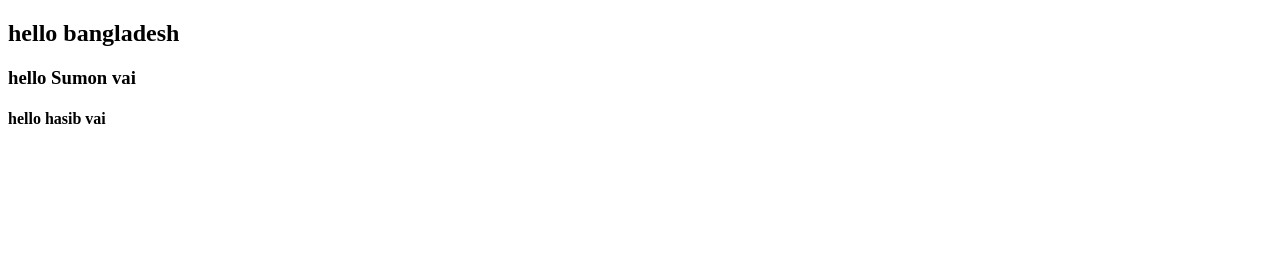
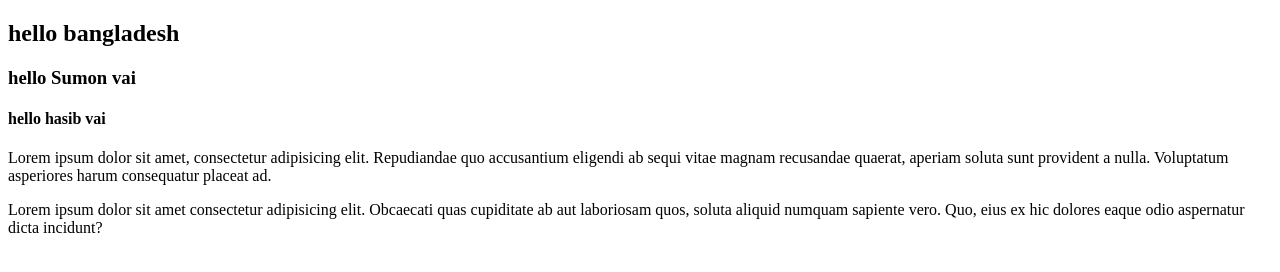
Before and after one commit to Sagoromi/my-thard-repo, a plain HTML site: page index.html in a window 1280 px wide. Drawn offline with Linux system fonts and the light colour scheme.

Commit message:
style-css

```diff
--- a/index.html
+++ b/index.html
@@ -5,10 +5,14 @@
     <meta http-equiv="X-UA-Compatible" content="IE=edge">
     <meta name="viewport" content="width=device-width, initial-scale=1.0">
     <title>my thrad repo</title>
+    <link rel="stylesheet" href="style.css">
 </head>
 <body>
     <h2>hello bangladesh</h2>
     <H3>hello Sumon vai</H3>
     <h4>hello hasib vai</h4>
+    <p>Lorem ipsum dolor sit amet, consectetur adipisicing elit. Repudiandae quo accusantium eligendi ab sequi vitae magnam recusandae quaerat, aperiam soluta sunt provident a nulla. Voluptatum asperiores harum consequatur placeat ad.</p>
+
+    <p>Lorem ipsum dolor sit amet consectetur adipisicing elit. Obcaecati quas cupiditate ab aut laboriosam quos, soluta aliquid numquam sapiente vero. Quo, eius ex hic dolores eaque odio aspernatur dicta incidunt?</p>
 </body>
 </html>
```
Also changed, not shown: style.css (added).
